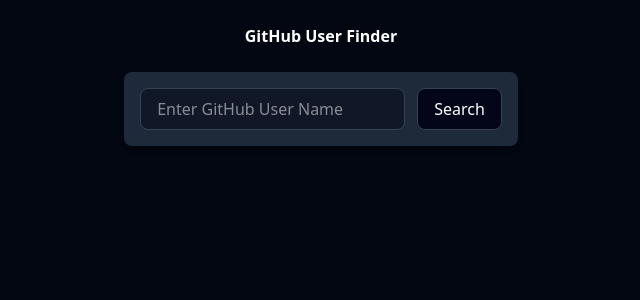
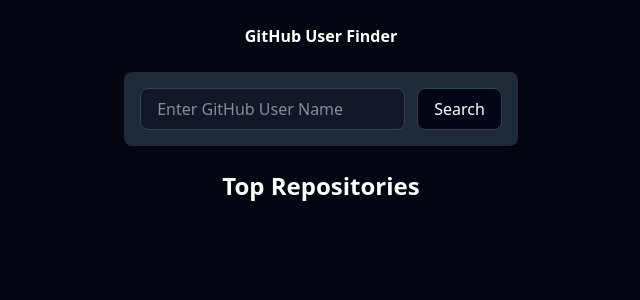
Before and after one commit to praneethb7/GitHub-user-finder, a React (Vite) app: page / in a window 1280 px wide. Shown: the top 300 px of the page, without its empty margins (319-959 px from the left). Built offline with nearby package versions, Linux system fonts and the light colour scheme.

Commit message:
top repos added (no css)

```diff
--- a/src/Components/Repos.jsx
+++ b/src/Components/Repos.jsx
@@ -1,5 +1,23 @@
 function Repos({repos}){
-
+    return(
+       <div className="mt-6">
+        <h3 className="text-2xl font-semibold mb-4">Top Repositories</h3>
+        <div className="grid grid-cols-2 md:grid-cols-2 lg:grid-cols-3 gap-6">
+        {repos.map((repo)=>(
+            <div key={repo.id}>
+                <h3>
+                    <a href={repo.html_url} target="_blank" rel="noopener noreferrer">
+                        {repo.name}
+                    </a>
+                </h3>
+                <p>{repo.fork ? "forked" : ""}</p>
+                <p>{repo.private ? "Private" : "Public"}</p>
+                <p>{repo.language|| "Unknown"}</p>
+            </div>
+        ))}
+        </div>
+       </div>
+    )
 }
 
 export default Repos;
--- a/src/pages/Home.jsx
+++ b/src/pages/Home.jsx
@@ -18,7 +18,7 @@
             {loading && <Loader/>}
             {error && <ErrorMessage message={error}/>}
             {user && <UserCard user={user}/>}
-            {repos && <Repos repos={repos}/>}
+            {repos && <Repos repos={repos} username={username}/>}
         </div>
     )
 }
```
